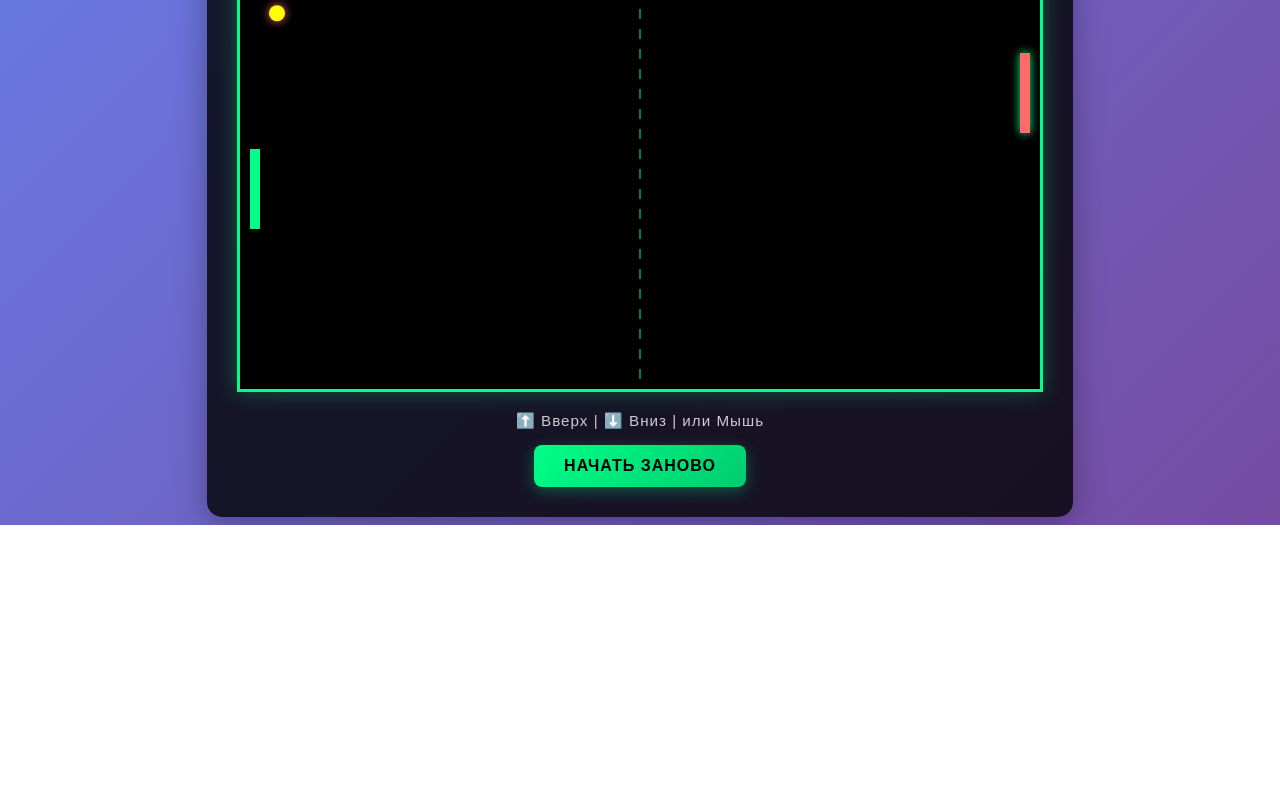
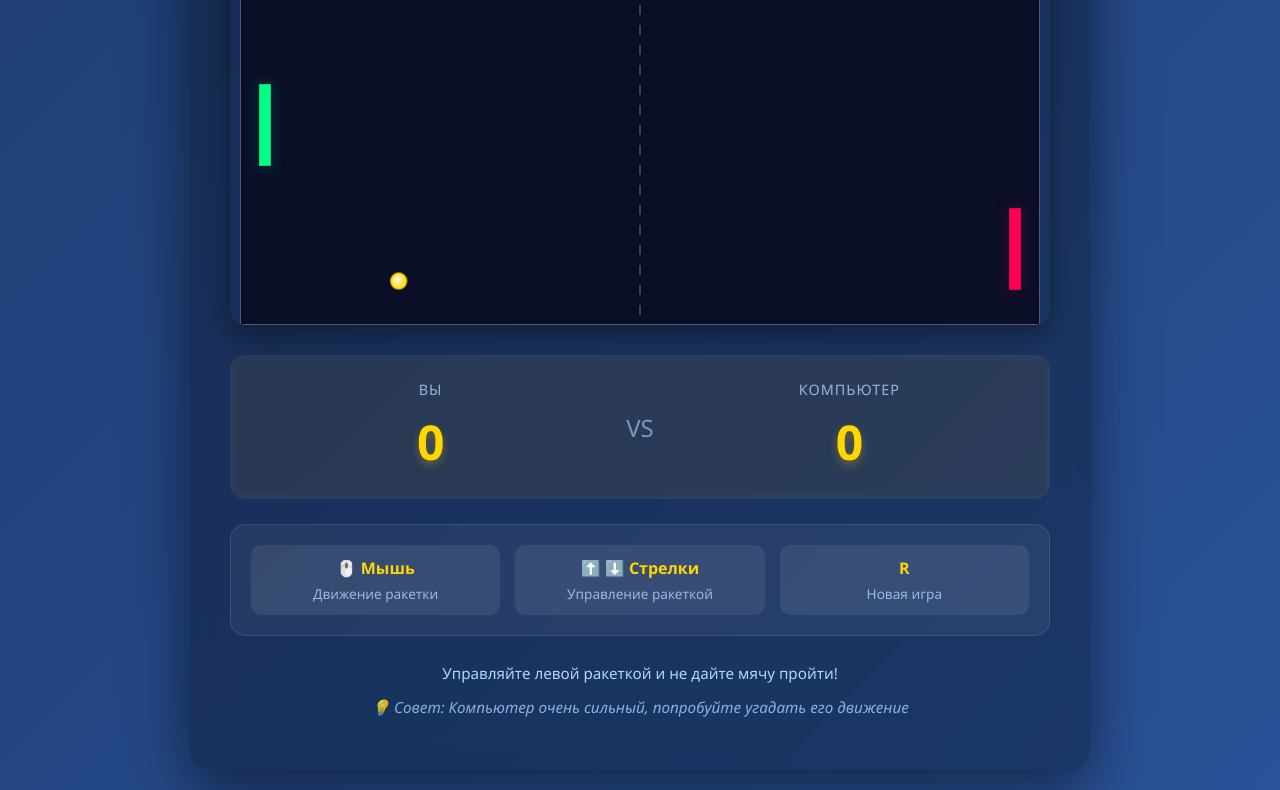
Before and after one commit to Onmaynec/Ponc, a plain HTML site: page index.html in a window 1280 px wide. Shown: the part 275-1065 px from the top of the page. Before the commit the page ends 800 px from the top, so only its background shows below. Drawn offline with Linux system fonts and the light colour scheme.

Commit message:
Initial commit: Add Pong game, README, and MIT License

```diff
--- /dev/null
+++ b/css/style.css
@@ -0,0 +1,217 @@
+* {
+    margin: 0;
+    padding: 0;
+    box-sizing: border-box;
+}
+
+body {
+    font-family: 'Segoe UI', Tahoma, Geneva, Verdana, sans-serif;
+    background: linear-gradient(135deg, #1e3c72 0%, #2a5298 100%);
+    min-height: 100vh;
+    display: flex;
+    justify-content: center;
+    align-items: center;
+    color: #fff;
+    padding: 20px;
+}
+
+.container {
+    background: rgba(0, 0, 0, 0.3);
+    border-radius: 20px;
+    padding: 40px;
+    max-width: 900px;
+    width: 100%;
+    box-shadow: 0 20px 60px rgba(0, 0, 0, 0.5);
+    backdrop-filter: blur(10px);
+}
+
+.header {
+    text-align: center;
+    margin-bottom: 30px;
+}
+
+.header h1 {
+    font-size: 3.5rem;
+    margin-bottom: 10px;
+    text-shadow: 0 4px 8px rgba(0, 0, 0, 0.4);
+    letter-spacing: 2px;
+}
+
+.subtitle {
+    font-size: 1.1rem;
+    color: #b0d4ff;
+    opacity: 0.9;
+}
+
+.game-wrapper {
+    display: flex;
+    justify-content: center;
+    margin-bottom: 30px;
+    border-radius: 15px;
+    overflow: hidden;
+    box-shadow: 0 10px 30px rgba(0, 0, 0, 0.4);
+}
+
+#gameCanvas {
+    display: block;
+    background: linear-gradient(to right, #0a0e27 0%, #1a1f3a 50%, #0a0e27 100%);
+    max-width: 100%;
+    height: auto;
+    cursor: none;
+}
+
+.scoreboard {
+    display: flex;
+    justify-content: space-around;
+    align-items: center;
+    background: rgba(255, 255, 255, 0.1);
+    border-radius: 15px;
+    padding: 25px;
+    margin-bottom: 25px;
+    backdrop-filter: blur(5px);
+}
+
+.score-player,
+.score-ai {
+    display: flex;
+    flex-direction: column;
+    align-items: center;
+    gap: 10px;
+    flex: 1;
+}
+
+.score-label {
+    font-size: 0.9rem;
+    color: #b0d4ff;
+    text-transform: uppercase;
+    letter-spacing: 1px;
+    opacity: 0.8;
+}
+
+.score-value {
+    font-size: 3rem;
+    font-weight: bold;
+    color: #ffd700;
+    text-shadow: 0 4px 8px rgba(255, 215, 0, 0.3);
+}
+
+.vs {
+    font-size: 1.5rem;
+    color: #b0d4ff;
+    opacity: 0.6;
+    margin: 0 20px;
+}
+
+.controls {
+    display: grid;
+    grid-template-columns: repeat(auto-fit, minmax(150px, 1fr));
+    gap: 15px;
+    margin-bottom: 25px;
+    background: rgba(255, 255, 255, 0.05);
+    padding: 20px;
+    border-radius: 15px;
+    border: 1px solid rgba(255, 255, 255, 0.1);
+}
+
+.control-item {
+    display: flex;
+    flex-direction: column;
+    gap: 5px;
+    padding: 12px;
+    background: rgba(255, 255, 255, 0.08);
+    border-radius: 10px;
+    text-align: center;
+}
+
+.control-label {
+    font-weight: bold;
+    font-size: 1rem;
+    color: #ffd700;
+}
+
+.control-desc {
+    font-size: 0.85rem;
+    color: #b0d4ff;
+    opacity: 0.8;
+}
+
+.info {
+    text-align: center;
+    color: #b0d4ff;
+    line-height: 1.6;
+}
+
+.info p {
+    margin-bottom: 10px;
+    font-size: 0.95rem;
+}
+
+.info .tip {
+    font-style: italic;
+    opacity: 0.8;
+    margin-top: 10px;
+    color: #a8d0ff;
+}
+
+/* Responsive Design */
+@media (max-width: 768px) {
+    .container {
+        padding: 20px;
+    }
+
+    .header h1 {
+        font-size: 2.5rem;
+    }
+
+    .scoreboard {
+        padding: 15px;
+    }
+
+    .score-value {
+        font-size: 2rem;
+    }
+
+    .vs {
+        margin: 0 10px;
+        font-size: 1rem;
+    }
+
+    #gameCanvas {
+        width: 100%;
+        height: auto;
+    }
+}
+
+@media (max-width: 480px) {
+    .container {
+        padding: 15px;
+        border-radius: 15px;
+    }
+
+    .header h1 {
+        font-size: 2rem;
+    }
+
+    .subtitle {
+        font-size: 0.9rem;
+    }
+
+    .scoreboard {
+        padding: 12px;
+        gap: 10px;
+    }
+
+    .score-value {
+        font-size: 1.5rem;
+    }
+
+    .controls {
+        grid-template-columns: 1fr;
+        padding: 15px;
+        gap: 10px;
+    }
+
+    .info p {
+        font-size: 0.85rem;
+    }
+}
--- a/index.html
+++ b/index.html
@@ -3,29 +3,53 @@
 <head>
     <meta charset="UTF-8">
     <meta name="viewport" content="width=device-width, initial-scale=1.0">
-    <title>Pong Game</title>
-    <link rel="stylesheet" href="style.css">
+    <title>Ponc - Pong Game</title>
+    <link rel="stylesheet" href="css/style.css">
 </head>
 <body>
     <div class="container">
-        <h1>🎮 Pong Game</h1>
+        <div class="header">
+            <h1>🎮 Ponc</h1>
+            <p class="subtitle">Классическая игра Pong</p>
+        </div>
+
+        <div class="game-wrapper">
+            <canvas id="gameCanvas" width="800" height="400"></canvas>
+        </div>
+
         <div class="scoreboard">
-            <div class="score-item">
-                <span class="score-label">Игрок</span>
+            <div class="score-player">
+                <span class="score-label">Вы</span>
                 <span class="score-value" id="playerScore">0</span>
             </div>
             <div class="vs">VS</div>
-            <div class="score-item">
+            <div class="score-ai">
                 <span class="score-label">Компьютер</span>
-                <span class="score-value" id="computerScore">0</span>
+                <span class="score-value" id="aiScore">0</span>
             </div>
         </div>
-        <canvas id="gameCanvas"></canvas>
+
         <div class="controls">
-            <p>⬆️ Вверх | ⬇️ Вниз | или Мышь</p>
-            <button id="resetBtn">Начать заново</button>
+            <div class="control-item">
+                <span class="control-label">🖱️ Мышь</span>
+                <span class="control-desc">Движение ракетки</span>
+            </div>
+            <div class="control-item">
+                <span class="control-label">⬆️ ⬇️ Стрелки</span>
+                <span class="control-desc">Управление ракеткой</span>
+            </div>
+            <div class="control-item">
+                <span class="control-label">R</span>
+                <span class="control-desc">Новая игра</span>
+            </div>
+        </div>
+
+        <div class="info">
+            <p>Управляйте левой ракеткой и не дайте мячу пройти!</p>
+            <p class="tip">💡 Совет: Компьютер очень сильный, попробуйте угадать его движение</p>
         </div>
     </div>
-    <script src="script.js"></script>
+
+    <script src="js/game.js"></script>
 </body>
 </html>
--- /dev/null
+++ b/js/game.js
@@ -0,0 +1,345 @@
+// ========================================
+// PONC - Pong Game
+// ========================================
+
+const canvas = document.getElementById('gameCanvas');
+const ctx = canvas.getContext('2d');
+
+// ========================================
+// CONSTANTS
+// ========================================
+
+const CANVAS_WIDTH = canvas.width;
+const CANVAS_HEIGHT = canvas.height;
+
+const BALL_SIZE = 8;
+const PADDLE_WIDTH = 10;
+const PADDLE_HEIGHT = 80;
+
+const INITIAL_BALL_SPEED = 5;
+const MAX_BALL_SPEED = 8;
+const AI_SPEED = 4.5;
+const PLAYER_SPEED = 6;
+
+const PADDLE_PADDING = 20;
+const CENTER_LINE_WIDTH = 2;
+
+// ========================================
+// GAME STATE
+// ========================================
+
+const game = {
+    playerScore: 0,
+    aiScore: 0,
+    gameRunning: true
+};
+
+// ========================================
+// BALL OBJECT
+// ========================================
+
+const ball = {
+    x: CANVAS_WIDTH / 2,
+    y: CANVAS_HEIGHT / 2,
+    vx: INITIAL_BALL_SPEED,
+    vy: INITIAL_BALL_SPEED,
+    size: BALL_SIZE,
+    speed: INITIAL_BALL_SPEED,
+
+    reset: function() {
+        this.x = CANVAS_WIDTH / 2;
+        this.y = CANVAS_HEIGHT / 2;
+        // Случайное направление
+        const angle = (Math.random() - 0.5) * Math.PI / 4;
+        const direction = Math.random() > 0.5 ? 1 : -1;
+        this.vx = INITIAL_BALL_SPEED * direction * Math.cos(angle);
+        this.vy = INITIAL_BALL_SPEED * Math.sin(angle);
+        this.speed = INITIAL_BALL_SPEED;
+    },
+
+    update: function() {
+        // Обновление позиции
+        this.x += this.vx;
+        this.y += this.vy;
+
+        // Столкновение с верхней и нижней стеной
+        if (this.y - this.size <= 0 || this.y + this.size >= CANVAS_HEIGHT) {
+            this.vy = -this.vy;
+            // Предотвращение застревания в стене
+            this.y = Math.max(this.size, Math.min(CANVAS_HEIGHT - this.size, this.y));
+        }
+    },
+
+    draw: function() {
+        // Градиент для мяча
+        const gradient = ctx.createRadialGradient(this.x - 2, this.y - 2, 0, this.x, this.y, this.size);
+        gradient.addColorStop(0, '#ffffff');
+        gradient.addColorStop(1, '#ffd700');
+
+        ctx.fillStyle = gradient;
+        ctx.beginPath();
+        ctx.arc(this.x, this.y, this.size, 0, Math.PI * 2);
+        ctx.fill();
+
+        // Свечение
+        ctx.strokeStyle = 'rgba(255, 215, 0, 0.5)';
+        ctx.lineWidth = 2;
+        ctx.stroke();
+    }
+};
+
+// ========================================
+// PADDLE OBJECTS
+// ========================================
+
+const playerPaddle = {
+    x: PADDLE_PADDING,
+    y: CANVAS_HEIGHT / 2 - PADDLE_HEIGHT / 2,
+    width: PADDLE_WIDTH,
+    height: PADDLE_HEIGHT,
+    vy: 0,
+    maxSpeed: PLAYER_SPEED,
+
+    update: function() {
+        this.y += this.vy;
+        // Граница движения
+        this.y = Math.max(0, Math.min(CANVAS_HEIGHT - this.height, this.y));
+    },
+
+    draw: function() {
+        // Основной цвет
+        ctx.fillStyle = '#00ff88';
+        ctx.fillRect(this.x, this.y, this.width, this.height);
+
+        // Свечение
+        ctx.shadowColor = 'rgba(0, 255, 136, 0.6)';
+        ctx.shadowBlur = 15;
+        ctx.strokeStyle = 'rgba(0, 255, 136, 0.8)';
+        ctx.lineWidth = 2;
+        ctx.strokeRect(this.x, this.y, this.width, this.height);
+        ctx.shadowBlur = 0;
+    }
+};
+
+const aiPaddle = {
+    x: CANVAS_WIDTH - PADDLE_PADDING - PADDLE_WIDTH,
+    y: CANVAS_HEIGHT / 2 - PADDLE_HEIGHT / 2,
+    width: PADDLE_WIDTH,
+    height: PADDLE_HEIGHT,
+    vy: 0,
+    speed: AI_SPEED,
+
+    update: function() {
+        const paddleCenter = this.y + this.height / 2;
+        const ballCenter = ball.y;
+        const distance = ballCenter - paddleCenter;
+
+        // AI следит за мячом с некоторой ошибкой
+        const deadZone = 30;
+        if (Math.abs(distance) > deadZone) {
+            if (distance > 0) {
+                this.y += this.speed;
+            } else {
+                this.y -= this.speed;
+            }
+        }
+
+        // Граница движения
+        this.y = Math.max(0, Math.min(CANVAS_HEIGHT - this.height, this.y));
+    },
+
+    draw: function() {
+        // Основной цвет
+        ctx.fillStyle = '#ff0055';
+        ctx.fillRect(this.x, this.y, this.width, this.height);
+
+        // Свечение
+        ctx.shadowColor = 'rgba(255, 0, 85, 0.6)';
+        ctx.shadowBlur = 15;
+        ctx.strokeStyle = 'rgba(255, 0, 85, 0.8)';
+        ctx.lineWidth = 2;
+        ctx.strokeRect(this.x, this.y, this.width, this.height);
+        ctx.shadowBlur = 0;
+    }
+};
+
+// ========================================
+// COLLISION DETECTION
+// ========================================
+
+function checkPaddleCollision(paddle, isPlayer = true) {
+    if (ball.x - ball.size < paddle.x + paddle.width &&
+        ball.x + ball.size > paddle.x &&
+        ball.y - ball.size < paddle.y + paddle.height &&
+        ball.y + ball.size > paddle.y) {
+
+        // Отскок мяча
+        ball.vx = -ball.vx;
+
+        // Усиление мяча при каждом отскоке
+        if (ball.speed < MAX_BALL_SPEED) {
+            ball.speed += 0.3;
+            ball.vx = ball.vx > 0 ? ball.speed : -ball.speed;
+        }
+
+        // Придание углового направления в зависимости от точки попадания
+        const paddleCenter = paddle.y + paddle.height / 2;
+        const collidePoint = ball.y - paddleCenter;
+        const collidePercent = collidePoint / (paddle.height / 2);
+        const maxAngle = Math.PI / 4; // 45 градусов
+        const angle = collidePercent * maxAngle;
+
+        const direction = ball.vx > 0 ? 1 : -1;
+        ball.vx = direction * ball.speed * Math.cos(angle);
+        ball.vy = ball.speed * Math.sin(angle);
+
+        // Предотвращение застревания в ракетке
+        if (isPlayer) {
+            ball.x = paddle.x + paddle.width + ball.size;
+        } else {
+            ball.x = paddle.x - ball.size;
+        }
+
+        return true;
+    }
+    return false;
+}
+
+function checkBoundaries() {
+    // Если мяч вышел влево - очко AI
+    if (ball.x - ball.size < 0) {
+        game.aiScore++;
+        updateScore();
+        ball.reset();
+        return;
+    }
+
+    // Если мяч вышел вправо - очко игрока
+    if (ball.x + ball.size > CANVAS_WIDTH) {
+        game.playerScore++;
+        updateScore();
+        ball.reset();
+        return;
+    }
+}
+
+// ========================================
+// INPUT HANDLING
+// ========================================
+
+const keys = {};
+let mouseY = CANVAS_HEIGHT / 2;
+
+window.addEventListener('keydown', (e) => {
+    keys[e.key] = true;
+
+    // Новая игра на R
+    if (e.key.toLowerCase() === 'r') {
+        resetGame();
+    }
+});
+
+window.addEventListener('keyup', (e) => {
+    keys[e.key] = false;
+});
+
+window.addEventListener('mousemove', (e) => {
+    const rect = canvas.getBoundingClientRect();
+    mouseY = e.clientY - rect.top;
+});
+
+// ========================================
+// UPDATE & DRAW
+// ========================================
+
+function update() {
+    // Обновление игрока
+    playerPaddle.vy = 0;
+
+    if (keys['ArrowUp']) {
+        playerPaddle.vy = -playerPaddle.maxSpeed;
+    }
+    if (keys['ArrowDown']) {
+        playerPaddle.vy = playerPaddle.maxSpeed;
+    }
+
+    // Движение с мышью (плавное)
+    const paddleCenter = playerPaddle.y + playerPaddle.height / 2;
+    const diff = mouseY - paddleCenter;
+    if (Math.abs(diff) > 5) {
+        playerPaddle.vy = Math.sign(diff) * playerPaddle.maxSpeed;
+    }
+
+    playerPaddle.update();
+    aiPaddle.update();
+    ball.update();
+
+    // Проверка столкновений с ракетками
+    checkPaddleCollision(playerPaddle, true);
+    checkPaddleCollision(aiPaddle, false);
+
+    // Проверка границ поля
+    checkBoundaries();
+}
+
+function draw() {
+    // Фон
+    ctx.fillStyle = '#0a0e27';
+    ctx.fillRect(0, 0, CANVAS_WIDTH, CANVAS_HEIGHT);
+
+    // Центральная линия
+    ctx.strokeStyle = 'rgba(255, 255, 255, 0.2)';
+    ctx.setLineDash([10, 10]);
+    ctx.lineWidth = CENTER_LINE_WIDTH;
+    ctx.beginPath();
+    ctx.moveTo(CANVAS_WIDTH / 2, 0);
+    ctx.lineTo(CANVAS_WIDTH / 2, CANVAS_HEIGHT);
+    ctx.stroke();
+    ctx.setLineDash([]);
+
+    // Граница поля
+    ctx.strokeStyle = 'rgba(255, 255, 255, 0.3)';
+    ctx.lineWidth = 2;
+    ctx.strokeRect(0, 0, CANVAS_WIDTH, CANVAS_HEIGHT);
+
+    // Объекты игры
+    playerPaddle.draw();
+    aiPaddle.draw();
+    ball.draw();
+}
+
+function gameLoop() {
+    update();
+    draw();
+    requestAnimationFrame(gameLoop);
+}
+
+// ========================================
+// SCORE & RESET
+// ========================================
+
+function updateScore() {
+    document.getElementById('playerScore').textContent = game.playerScore;
+    document.getElementById('aiScore').textContent = game.aiScore;
+}
+
+function resetGame() {
+    game.playerScore = 0;
+    game.aiScore = 0;
+    ball.reset();
+    updateScore();
+}
+
+// ========================================
+// INITIALIZATION
+// ========================================
+
+window.addEventListener('DOMContentLoaded', () => {
+    updateScore();
+    gameLoop();
+});
+
+// Обработка потери фокуса
+window.addEventListener('blur', () => {
+    Object.keys(keys).forEach(key => keys[key] = false);
+});
```
Also changed, not shown: README.md, 2 other files.
